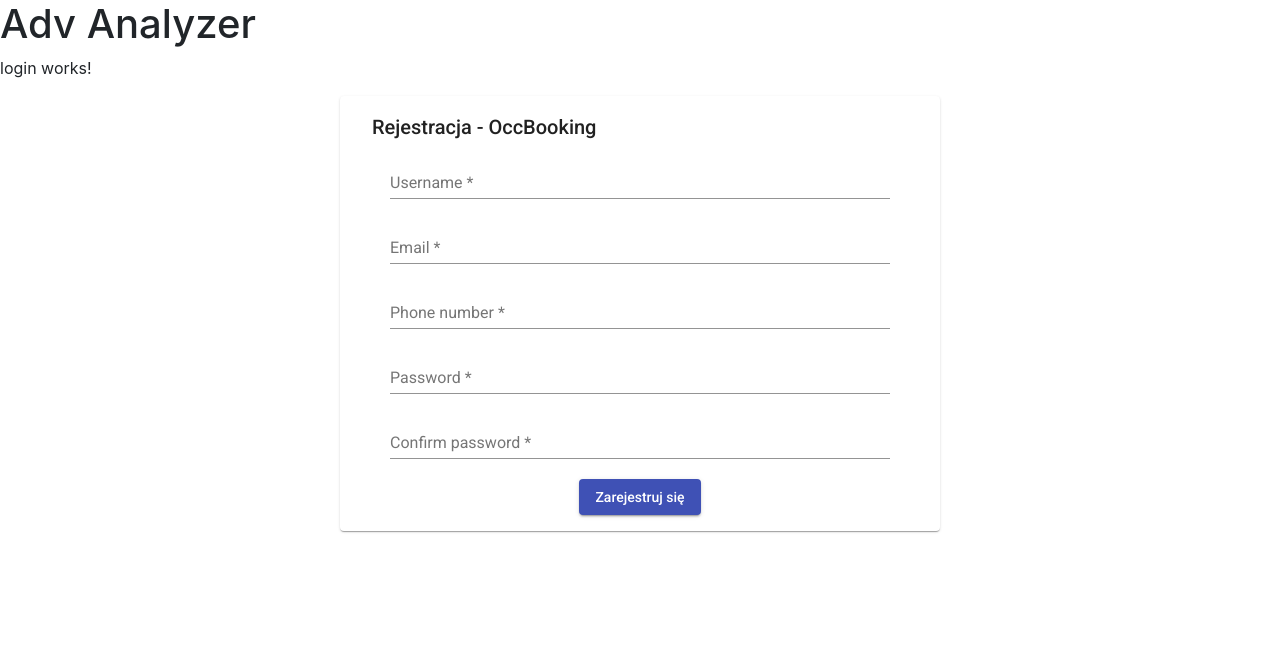
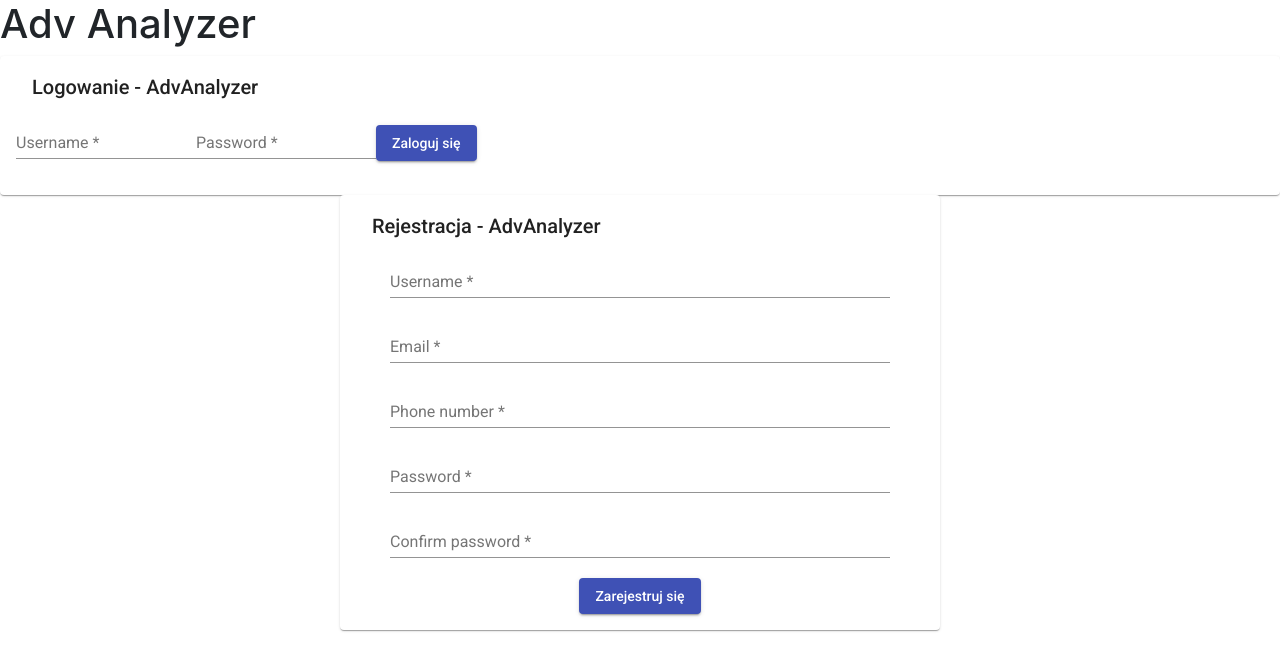
Before and after one commit to filipkbt/AdvAnalyzer, an Angular app in the folder AdvAnalyzer.WebApp/: page / in a window 1280 px wide. Shown: the top 670 px of the page. Built offline with nearby package versions, Linux system fonts and the light colour scheme.

Commit message:
Add login component and model

```diff
--- /dev/null
+++ b/AdvAnalyzer.WebApp/src/app/core/models/auth/login.model.ts
@@ -0,0 +1,4 @@
+export class Login {
+    userName: string;
+    password: string;
+}
--- a/AdvAnalyzer.WebApp/src/app/modules/auth/login/login.component.html
+++ b/AdvAnalyzer.WebApp/src/app/modules/auth/login/login.component.html
@@ -1 +1,14 @@
-<p>login works!</p>
+<mat-card>
+    <mat-card-header>
+        <mat-card-title>Logowanie - AdvAnalyzer</mat-card-title>
+    </mat-card-header>
+    <form [formGroup]="form">
+        <mat-form-field>
+            <input formControlName="userName" matInput placeholder="Username">
+        </mat-form-field>
+        <mat-form-field>
+            <input formControlName="password" type="password" matInput placeholder="Password">
+        </mat-form-field>
+        <button (click)="submit()" mat-raised-button color="primary">Zaloguj się</button>
+    </form>
+</mat-card>
--- a/AdvAnalyzer.WebApp/src/app/modules/auth/login/login.component.ts
+++ b/AdvAnalyzer.WebApp/src/app/modules/auth/login/login.component.ts
@@ -1,4 +1,7 @@
 import { Component, OnInit } from '@angular/core';
+import { Validators, FormBuilder, FormGroup } from '@angular/forms';
+import { Router } from '@angular/router';
+import { Login } from 'src/app/core/models/auth/login.model';
 
 @Component({
   selector: 'app-login',
@@ -7,9 +10,24 @@ import { Component, OnInit } from '@angular/core';
 })
 export class LoginComponent implements OnInit {
 
-  constructor() { }
+  form: FormGroup;
+  model: Login = {
+    userName: '',
+    password: ''
+  };
+
+  constructor(private formBuilder: FormBuilder, private router: Router) { }
 
   ngOnInit() {
+    this.form = this.formBuilder.group({
+      'userName': ['', [Validators.required]],
+      'password': ['', [Validators.required]]
+    })
+  }
+
+  submit() {
+    this.model.userName = this.form.controls['userName'].value;
+    this.model.password = this.form.controls['password'].value;
   }
 
 }
--- a/AdvAnalyzer.WebApp/src/app/modules/auth/register/register.component.html
+++ b/AdvAnalyzer.WebApp/src/app/modules/auth/register/register.component.html
@@ -1,6 +1,6 @@
 <mat-card>
     <mat-card-header>
-        <mat-card-title>Rejestracja - OccBooking</mat-card-title>
+        <mat-card-title>Rejestracja - AdvAnalyzer</mat-card-title>
     </mat-card-header>
     <form [formGroup]="form">
         <mat-form-field>
```
